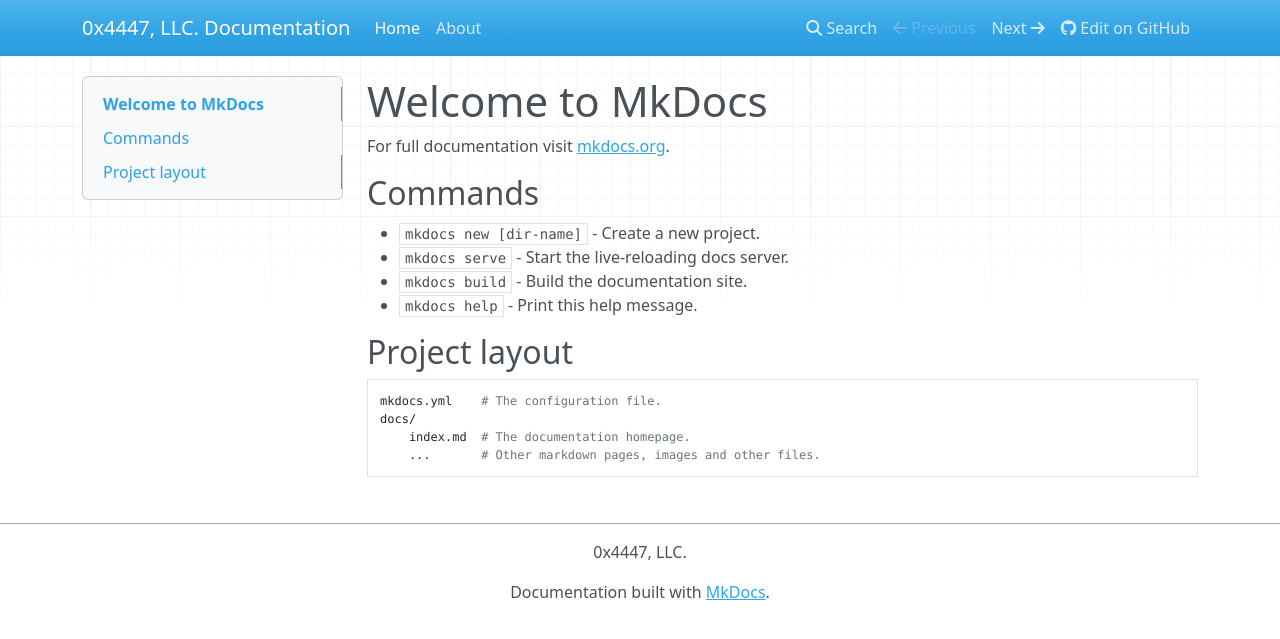
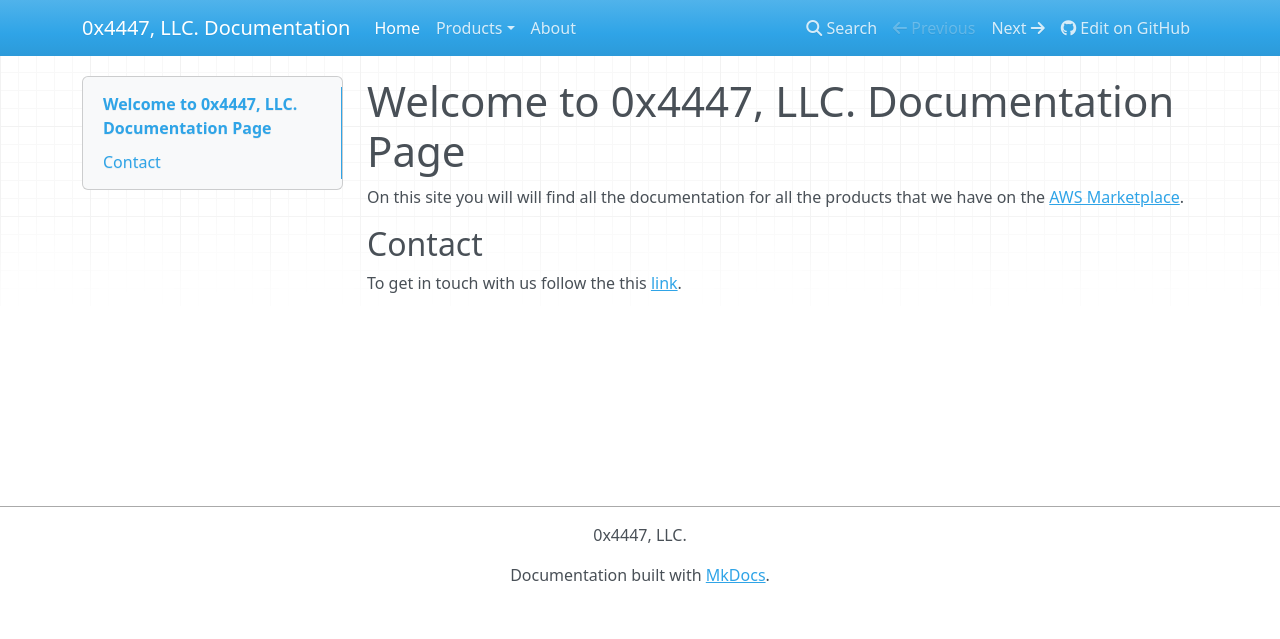
Before and after one commit to 0x4447-office/0x4447_webpage_documentation, an MkDocs documentation site: the page built from docs/index.md, in a window 1280 px wide. Shown: the top 639 px of the page. Built offline with MkDocs 1.6.1, drawn with Linux system fonts in a browser that asks for light colours; nearby versions of some CDN libraries.

Commit message:
Added new menu itmes

```diff
--- a/docs/index.md
+++ b/docs/index.md
@@ -1,17 +1,7 @@
-# Welcome to MkDocs
+# Welcome to 0x4447, LLC. Documentation Page
 
-For full documentation visit [mkdocs.org](https://mkdocs.org).
+On this site you will will find all the documentation for all the products that we have on the [AWS Marketplace](https://aws.amazon.com/marketplace/seller-profile?id=80edcebf-11fb-4c36-a3f4-49eb40b518a3).
 
-## Commands
+## Contact
 
-* `mkdocs new [dir-name]` - Create a new project.
-* `mkdocs serve` - Start the live-reloading docs server.
-* `mkdocs build` - Build the documentation site.
-* `mkdocs help` - Print this help message.
-
-## Project layout
-
-    mkdocs.yml    # The configuration file.
-    docs/
-        index.md  # The documentation homepage.
-        ...       # Other markdown pages, images and other files.
+To get in touch with us follow the this [link](https://0x4447.com/contact).
--- a/mkdocs.yml
+++ b/mkdocs.yml
@@ -6,4 +6,7 @@
 copyright: '0x4447, LLC.'
 nav:
     - Home: index.md
+    - Products:
+      - Rsyslog Server: rsyslog-server.md
+      - OpenVPN Server: openvpn-server.md
     - About: about.md
```
Also changed, not shown: docs/products/openvpn-server.md (added, +1 -0 lines), docs/products/rsyslog-server.md (added, +1 -0 lines).
